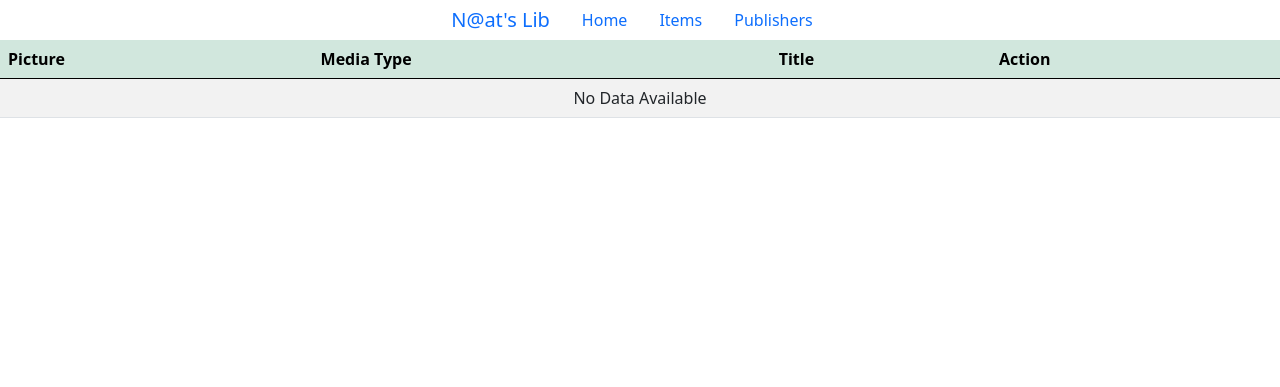
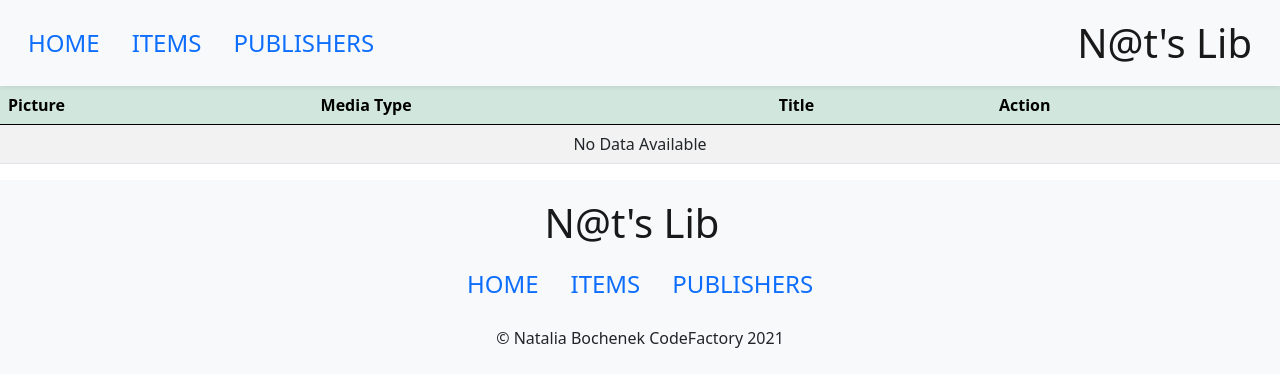
Before and after one commit to nat-oku/FE21-CR10-Natalia, a PHP site: page / in a window 1280 px wide. Shown: the top 387 px of the page. Run offline with PHP 8.4, Linux system fonts and the light colour scheme; data that the repository does not hold is empty.

Commit message:
adding basic structure to footer&navbar

```diff
--- a/components/footer.php
+++ b/components/footer.php
@@ -0,0 +1,20 @@
+<!-- add layout for the navbar visible on all sites -->
+<nav class="navbar navbar-light bg-light">
+  <div class="d-flex flex-column align-items-center w-100">
+      <a class="navbar-brand fs-1 text-gold fw-light" routerLink="/"><i class="text-gold fas fa-route"></i><span class="text-gold fw-light"> N@t's Lib</span></a>
+      <ul class="nav text-uppercase flex-row">
+      <li class="nav-item">
+        <a class="nav-link fs-4" href="#"><span class="text-gold fw-light">Home</span></a>
+      </li>
+      <li class="nav-item">
+        <a class="nav-link fs-4" href="#"><span class="text-gold fw-light">Items</span></a>
+      </li>
+      <li class="nav-item">
+        <a class="nav-link fs-4" href="#"><span class="text-gold fw-light">Publishers</span></a>
+      </li>
+    </ul>
+    <div class="w-100 footerCopyrights d-flex justify-content-center align-items-end">
+      <p class="fs-6 pt-3 text-gold fw-light">&#169; Natalia Bochenek CodeFactory 2021</p>
+    </div>
+  </div>
+</nav>
--- a/components/navbar.php
+++ b/components/navbar.php
@@ -1,12 +1,18 @@
-<ul class="nav justify-content-center">
-  <a class="navbar-brand" href="#">N@at's Lib</a>
+<!-- add layout for the navbar visible on all sites -->
+
+<nav class="navbar navbar-light bg-light shadow-sm">
+  <div class="container-fluid d-flex justify-content-center justify-content-md-between">
+    <ul class="nav text-uppercase">
       <li class="nav-item">
-    <a class="nav-link active" href="#">Home</a>
+        <a class="nav-link fs-4" href="#"><span class="text-gold fw-light">Home</span></a>
       </li>
       <li class="nav-item">
-    <a class="nav-link" href="#">Items</a>
+        <a class="nav-link fs-4" href="#"><span class="text-gold fw-light">Items</span></a>
       </li>
       <li class="nav-item">
-    <a class="nav-link" href="#">Publishers</a>
+        <a class="nav-link fs-4" href="#"><span class="text-gold fw-light">Publishers</span></a>
       </li>
     </ul>
+    <a class="navbar-brand fs-1 text-gold fw-light" routerLink="/"><i class="text-gold fas fa-route"></i><span class="text-gold fw-light"> N@t's Lib</span></a>
+  </div>
+</nav>
```
Lines whose indentation alone changed are shown as unchanged.
